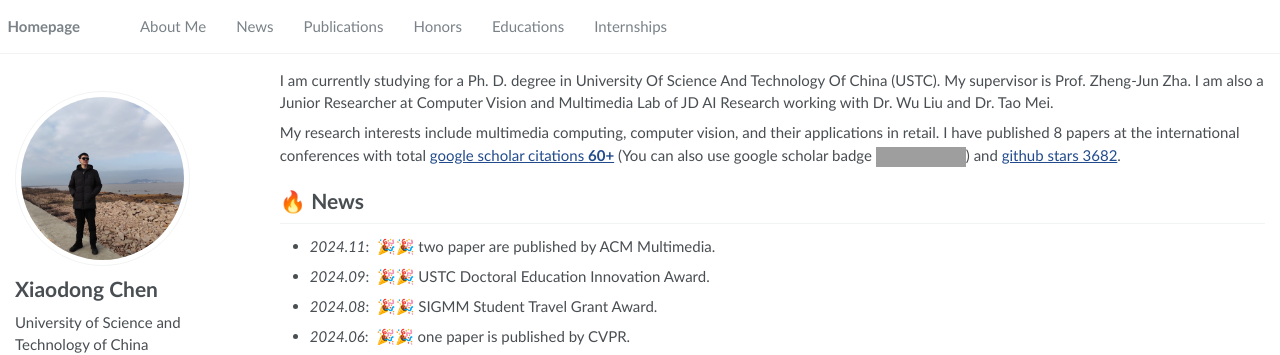
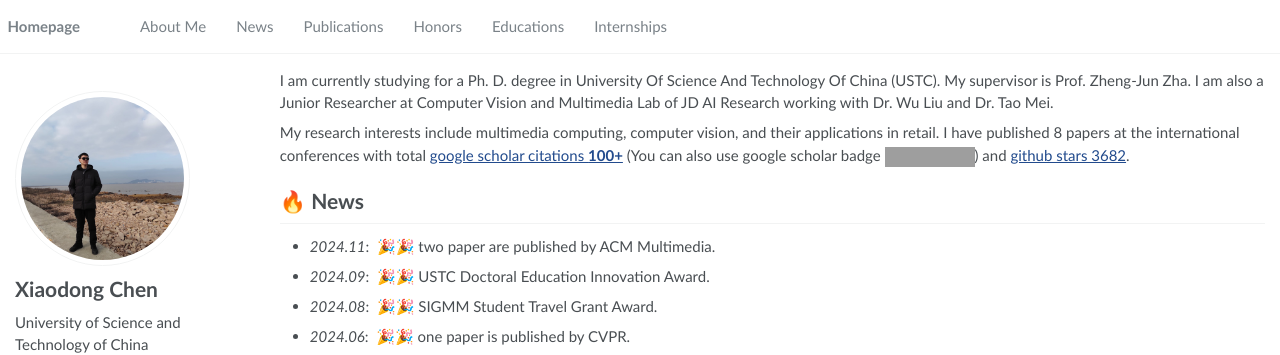
Before and after one commit to SheldongChen/SheldongChen.github.io, a Jekyll site: the page built from _pages/about.md, in a window 1280 px wide and 900 px high. Shown: the top 355 px of the window. Built offline with Jekyll 4.4.1, drawn with Linux system fonts in a browser that asks for light colours; grey boxes are pictures that could not be loaded.

Commit message:
Update about.md

```diff
--- a/_pages/about.md
+++ b/_pages/about.md
@@ -19,7 +19,7 @@
 I am currently studying for a Ph. D. degree in University Of Science And Technology Of China (USTC). My supervisor is Prof. Zheng-Jun Zha.
 I am also a Junior Researcher at Computer Vision and Multimedia Lab of JD AI Research working with Dr. Wu Liu and Dr. Tao Mei.
 
-My research interests include multimedia computing, computer vision, and their applications in retail. I have published 8 papers at the international conferences with total <a href='https://scholar.google.com/citations?user=FZJ-fFYAAAAJ'>google scholar citations <strong><span id='total_cit'>60+</span></strong></a> (You can also use google scholar badge <a href='https://scholar.google.com/citations?user=FZJ-fFYAAAAJ'><img src="https://img.shields.io/endpoint?url={{ url | url_encode }}&logo=Google%20Scholar&labelColor=f6f6f6&color=9cf&style=flat&label=citations"></a>) and [github stars 3682](https://github.com/SheldongChen).
+My research interests include multimedia computing, computer vision, and their applications in retail. I have published 8 papers at the international conferences with total <a href='https://scholar.google.com/citations?user=FZJ-fFYAAAAJ'>google scholar citations <strong><span id='total_cit'>100+</span></strong></a> (You can also use google scholar badge <a href='https://scholar.google.com/citations?user=FZJ-fFYAAAAJ'><img src="https://img.shields.io/endpoint?url={{ url | url_encode }}&logo=Google%20Scholar&labelColor=f6f6f6&color=9cf&style=flat&label=citations"></a>) and [github stars 3682](https://github.com/SheldongChen).
 
 
 # 🔥 News
```
